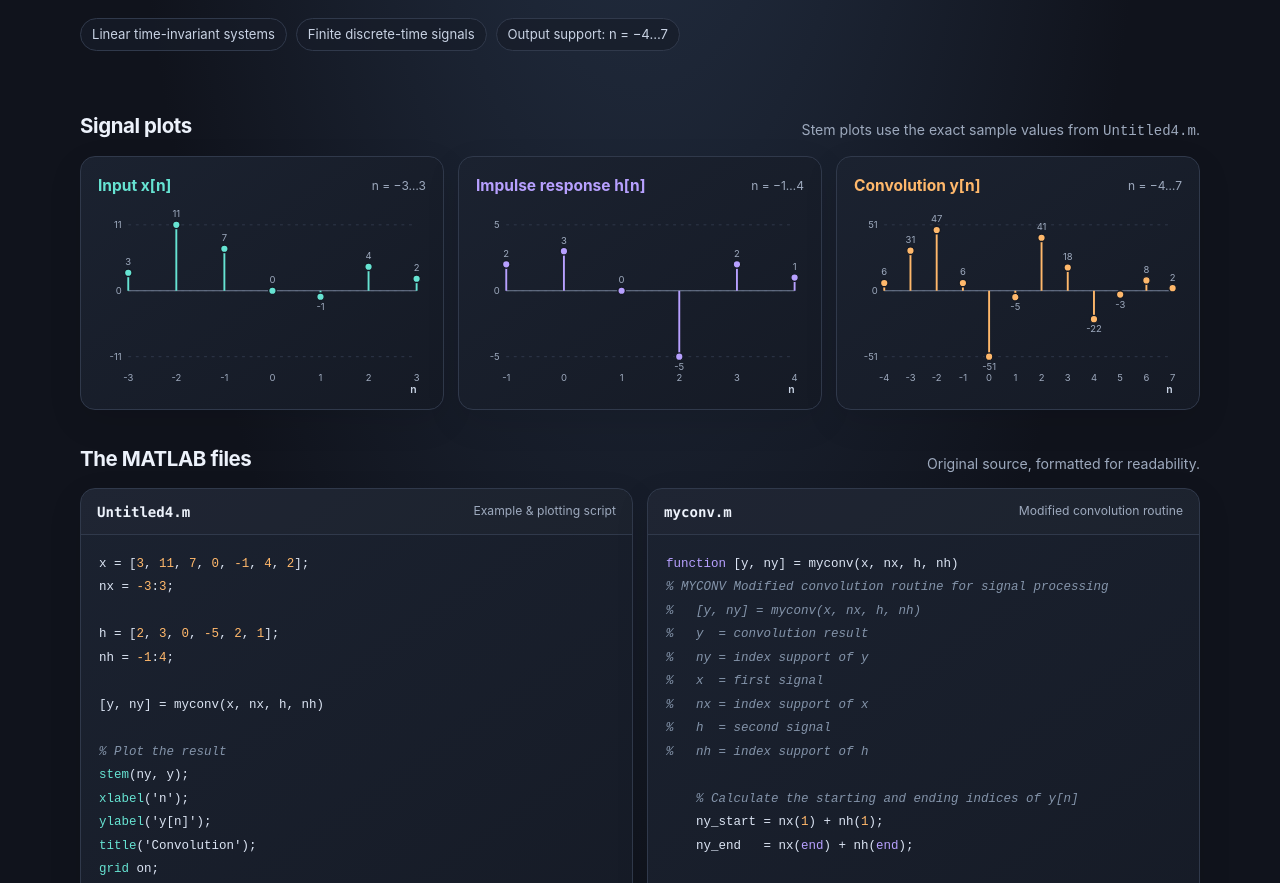
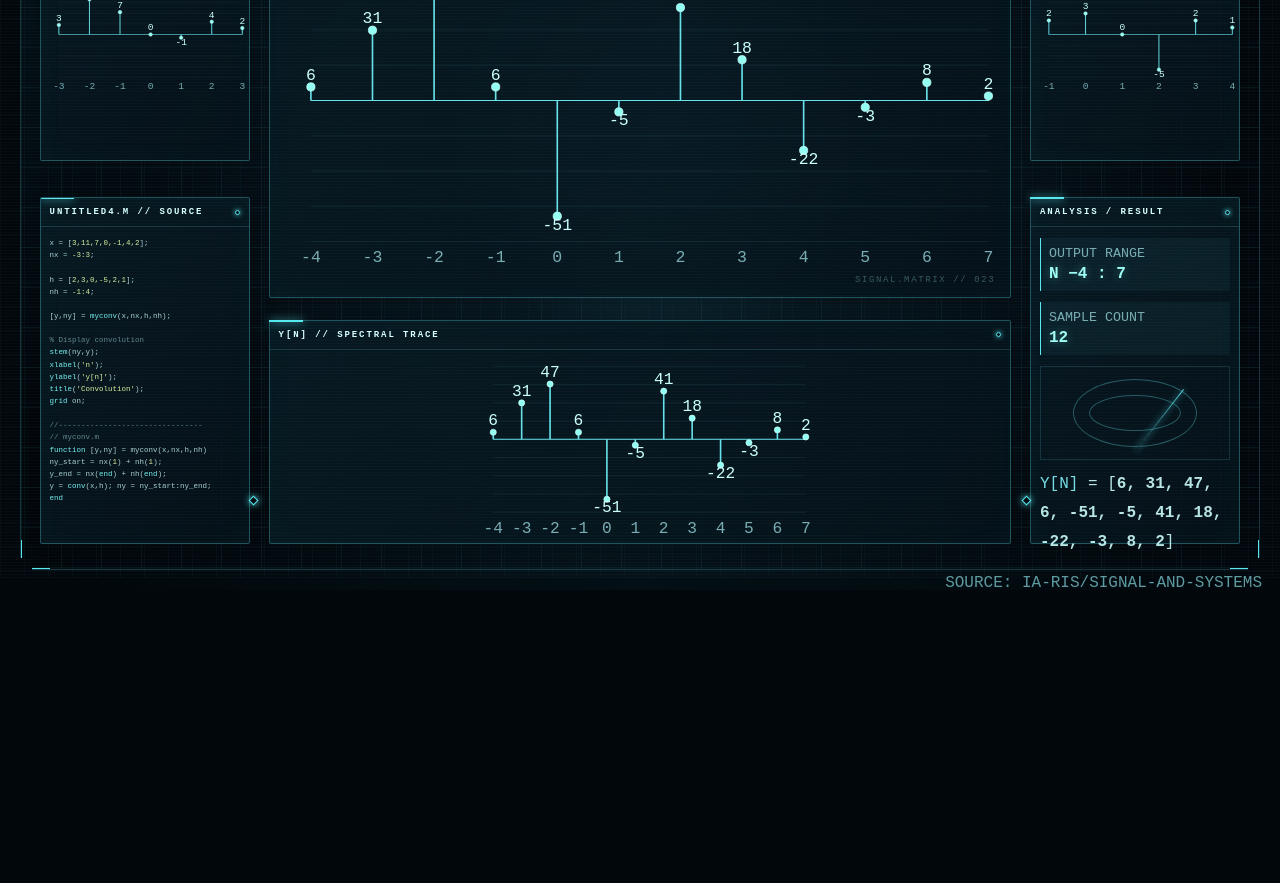
Before and after one commit to ia-ris/Signal-and-Systems, a plain HTML site: page index.html in a window 1280 px wide. Shown: the part 222-1105 px from the top of the page. After the commit the page ends 814 px from the top, so only its background shows below. Drawn offline with Linux system fonts and the light colour scheme.

Commit message:
Redesign the site to match the sci-fi analysis HUD reference

```diff
--- a/index.html
+++ b/index.html
@@ -2,195 +2,82 @@
 <html lang="en">
 <head>
   <meta charset="utf-8">
-  <meta name="viewport" content="width=device-width, initial-scale=1">
-  <meta name="theme-color" content="#10131c">
-  <title>Discrete Convolution | Signal &amp; Systems</title>
+  <meta name="viewport" content="width=device-width,initial-scale=1">
+  <title>SIGNAL // CONVOLUTION ANALYSIS</title>
   <style>
-    :root {
-      color-scheme: dark;
-      --bg: #10131c;
-      --panel: #181d29;
-      --panel-soft: #1d2432;
-      --line: #30394b;
-      --text: #edf2fb;
-      --muted: #9da9bd;
-      --cyan: #66e3d2;
-      --violet: #b7a0ff;
-      --orange: #ffb86b;
-      --red: #ff7792;
-      font-family: Inter, ui-sans-serif, system-ui, -apple-system, BlinkMacSystemFont, "Segoe UI", sans-serif;
-    }
-    * { box-sizing: border-box; }
-    body {
-      margin: 0;
-      min-width: 320px;
-      background: radial-gradient(ellipse at 50% -20%, #263348 0, var(--bg) 58%);
-      color: var(--text);
-      line-height: 1.5;
-    }
-    .wrap { width: min(1120px, calc(100% - 40px)); margin: 0 auto; }
-    header { padding: 54px 0 34px; }
-    .eyebrow { color: var(--cyan); font-size: .76rem; font-weight: 750; letter-spacing: .16em; text-transform: uppercase; }
-    h1 { margin: 12px 0 10px; font-size: clamp(2.2rem, 6vw, 4rem); line-height: 1.05; letter-spacing: -.055em; }
-    .intro { max-width: 680px; color: var(--muted); font-size: 1.05rem; }
-    .chips { display: flex; flex-wrap: wrap; gap: 9px; margin-top: 21px; }
-    .chip { border: 1px solid var(--line); border-radius: 999px; padding: 6px 11px; color: #c8d2e3; background: #171d29b8; font-size: .82rem; }
-    main { padding-bottom: 56px; }
-    .section-heading { display: flex; align-items: end; justify-content: space-between; gap: 16px; margin: 26px 0 14px; }
-    h2 { margin: 0; font-size: 1.28rem; letter-spacing: -.02em; }
-    .hint { margin: 0; color: var(--muted); font-size: .88rem; }
-    .charts { display: grid; grid-template-columns: repeat(3, minmax(0, 1fr)); gap: 14px; }
-    .card { min-width: 0; overflow: hidden; border: 1px solid var(--line); border-radius: 15px; background: linear-gradient(145deg, #1b2230, #151a25); box-shadow: 0 12px 35px #00000018; }
-    .chart-card { padding: 17px 15px 11px; }
-    .chart-title { display: flex; align-items: center; justify-content: space-between; gap: 8px; margin: 0 2px 6px; }
-    .chart-title h3 { margin: 0; font-size: .97rem; font-weight: 650; }
-    .chart-title span { font-size: .75rem; color: var(--muted); }
-    svg.plot { display: block; width: 100%; height: auto; overflow: visible; }
-    .axis { stroke: #77849a; stroke-width: 1; }
-    .gridline { stroke: #30394b; stroke-width: 1; stroke-dasharray: 3 5; }
-    .tick { fill: #9da9bd; font-size: 10px; }
-    .axis-label { fill: #c9d4e5; font-size: 11px; font-weight: 600; }
-    .stem { stroke-width: 2; }
-    .dot { stroke: #151a25; stroke-width: 1.5; }
-    .code-grid { display: grid; grid-template-columns: repeat(2, minmax(0, 1fr)); gap: 14px; }
-    .code-card { padding: 0; }
-    .code-head { display: flex; justify-content: space-between; align-items: center; padding: 13px 16px; border-bottom: 1px solid var(--line); background: #ffffff04; }
-    .file-name { font: 600 .88rem ui-monospace, SFMono-Regular, Menlo, monospace; }
-    .file-type { color: var(--muted); font-size: .76rem; }
-    pre { margin: 0; padding: 17px 18px 19px; overflow-x: auto; color: #dce5f4; font: 12.5px/1.72 ui-monospace, SFMono-Regular, Menlo, Consolas, monospace; tab-size: 4; }
-    .kw { color: var(--violet); }
-    .com { color: #8494aa; font-style: italic; }
-    .fn { color: var(--cyan); }
-    .num { color: var(--orange); }
-    .result { margin-top: 14px; padding: 17px 19px; display: flex; align-items: center; justify-content: space-between; gap: 20px; }
-    .result strong { display: block; font-size: .92rem; }
-    .result p { margin: 4px 0 0; color: var(--muted); font-size: .84rem; }
-    .values { color: var(--cyan); font: 600 .9rem/1.8 ui-monospace, SFMono-Regular, Menlo, monospace; text-align: right; overflow-wrap: anywhere; }
-    footer { border-top: 1px solid var(--line); padding: 19px 0 28px; color: var(--muted); font-size: .82rem; }
-    footer a { color: #b7c8e3; text-decoration: none; }
-    footer a:hover { color: var(--cyan); }
-    @media (max-width: 760px) { .charts { grid-template-columns: 1fr; } .chart-card { max-width: none; } .plot { max-width: 520px; margin: auto; } }
-    @media (max-width: 620px) { .wrap { width: min(100% - 28px, 1120px); } header { padding-top: 38px; } .section-heading { align-items: start; flex-direction: column; gap: 4px; } .code-grid { grid-template-columns: 1fr; } .result { align-items: start; flex-direction: column; gap: 8px; } .values { text-align: left; } }
+    :root{--ink:#02090e;--cyan:#58e8ef;--cyan2:#9ffff7;--blue:#1d9aa8;--lime:#72ffca;--glass:rgba(6,24,33,.82);--line:rgba(98,219,234,.46)}
+    *{box-sizing:border-box}html{min-height:100%}body{margin:0;min-width:320px;min-height:100vh;color:#c9f8f7;font-family:"Courier New",ui-monospace,monospace;background:#02070c;overflow-x:hidden}
+    body:before{content:"";position:fixed;inset:0;z-index:-2;background:linear-gradient(rgba(15,55,67,.18) 1px,transparent 1px),linear-gradient(90deg,rgba(15,55,67,.18) 1px,transparent 1px),radial-gradient(circle at 52% 44%,#174350 0,#07141d 28%,#02070c 68%);background-size:100% 24px,24px 100%,100% 100%}
+    body:after{content:"";position:fixed;inset:0;z-index:20;pointer-events:none;background:repeating-linear-gradient(0deg,rgba(255,255,255,.018) 0,rgba(255,255,255,.018) 1px,transparent 1px,transparent 3px);mix-blend-mode:screen}
+    .hud{min-height:100vh;padding:10px 20px 20px;background:linear-gradient(90deg,rgba(0,9,14,.1),rgba(21,77,90,.12),rgba(0,9,14,.1))}
+    .topbar{height:46px;border:1px solid var(--line);border-radius:3px;display:flex;align-items:center;justify-content:space-between;padding:0 16px;background:linear-gradient(90deg,rgba(5,29,38,.92),rgba(11,45,56,.74),rgba(5,29,38,.92));box-shadow:inset 0 0 18px rgba(91,226,240,.06);text-transform:uppercase}
+    .brand{display:flex;align-items:center;gap:12px}.brand-mark{width:24px;height:24px;border:1px solid var(--cyan);clip-path:polygon(50% 0,100% 25%,100% 75%,50% 100%,0 75%,0 25%);box-shadow:0 0 12px var(--cyan)}.brand strong{font-size:14px;letter-spacing:.16em}.brand small{display:block;color:#70bdc7;font-size8px;margin-top:-2px}
+    .status{display:flex;align-items:center;gap:22px;font-size:9px;letter-spacing:.12em}.live{color:var(--lime)}.live:before{content:"";display:inline-block;width:6px;height:6px;border-radius:50%;background:var(--lime);box-shadow:0 0 8px var(--lime);margin-right:7px}
+    .canvas{position:relative;max-width:1440px;height:calc(100vh - 76px);min-height:720px;margin:12px auto 0;border:1px solid rgba(88,204,218,.22);overflow:hidden;background:linear-gradient(135deg,rgba(20,82,94,.16),transparent 30%,rgba(3,17,24,.1));clip-path:polygon(0 12px,12px 12px,12px 0,calc(100% - 12px) 0,calc(100% - 12px) 12px,100% 12px,100% calc(100% - 12px),calc(100% - 12px) calc(100% - 12px),calc(100% - 12px) 100%,12px 100%,12px calc(100% - 12px),0 calc(100% - 12px))}
+    .canvas:before{content:"";position:absolute;inset:0;background-image:linear-gradient(rgba(73,177,191,.09) 1px,transparent 1px),linear-gradient(90deg,rgba(73,177,191,.09) 1px,transparent 1px);background-size:40px 40px}.corner{position:absolute;width:30px;height:30px;border-color:var(--cyan);border-style:solid;z-index:3}.tl{left:-1px;top:-1px;border-width:2px 0 0 2px}.tr{right:-1px;top:-1px;border-width:2px 2px 0 0}.bl{left:-1px;bottom:-1px;border-width:0 0 2px 2px}.br{right:-1px;bottom:-1px;border-width:0 2px 2px 0}
+    .module{position:absolute;z-index:2;border:1px solid rgba(81,205,219,.34);background:linear-gradient(135deg,rgba(7,26,35,.94),rgba(5,18,26,.86));box-shadow:inset 0 0 28px rgba(49,185,199,.035),0 6px 24px rgba(0,0,0,.26);border-radius:2px}.module:before{content:"";position:absolute;left:-1px;top:-1px;width:34px;height:2px;background:var(--cyan);box-shadow:0 0 8px var(--cyan)}.module-title{height:29px;border-bottom:1px solid rgba(91,189,200,.19);display:flex;align-items:center;justify-content:space-between;padding:0 9px;font-size8px;letter-spacing:.12em;text-transform:uppercase;color:#98dbe0}.module-title b{color:#d7ffff;font-size:9px}.module-title i{width:5px;height:5px;border:1px solid var(--cyan);border-radius:50%;box-shadow:0 0 5px var(--cyan)}
+    .mainplot{left:20%;top:5.5%;width:60%;height:57%}.mainplot-inner{position:absolute;inset:38px 10px 8px}.mainplot svg{width:100%;height:100%;display:block}.watermark{position:absolute;right:15px;bottom:12px;font-size:9px;color:rgba(146,220,225,.35);letter-spacing:.18em}
+    .xpanel{left:1.5%;top:5.5%;width:17%;height:38%}.hpanel{right:1.5%;top:5.5%;width:17%;height:38%}.ypanel{left:20%;bottom:3.5%;width:60%;height:31%}.xpanel svg,.hpanel svg,.ypanel svg{width:100%;height:calc(100% - 29px)}
+    .codepanel{left:1.5%;bottom:3.5%;width:17%;height:48%;overflow:hidden}.codepanel pre{margin:0;height:calc(100% - 29px);overflow:auto;padding:10px 9px;font-size:7.5px;line-height:1.62;color:#a7d0d4;scrollbar-width:thin}.kw{color:#74eff0}.comment{color:#60868e}.number{color:#d9efa2}
+    .resultpanel{right:1.5%;bottom:3.5%;width:17%;height:48%}.metric{margin:11px 9px;padding:8px;border-left:1px solid var(--cyan);background:rgba(54,172,184,.07)}.metric small{display:block;font-size7px;color:#79adb4}.metric strong{display:block;margin-top:4px;color:var(--cyan2);font-size18px;text-shadow:0 0 10px rgba(111,255,231,.35)}.value-list{margin:10px 9px;max-height:210px;overflow:auto;font-size8px;color:#b7e5e5;line-height:1.8;word-break:break-all}.value-list span{color:#75dce5}.radar{height:94px;margin:4px 9px;position:relative;border:1px solid rgba(92,194,205,.18)}.radar:before,.radar:after{content:"";position:absolute;inset:12px 32px;border:1px solid rgba(96,220,230,.35);border-radius:50%}.radar:after{inset:28px 48px}.radar .needle{position:absolute;left:50%;bottom:8px;width:1px;height:78px;background:linear-gradient(var(--cyan),transparent);transform-origin:bottom;transform:rotate(38deg);box-shadow:0 0 6px var(--cyan)}
+    .node{position:absolute;width:7px;height:7px;border:1px solid var(--cyan);transform:rotate(45deg);box-shadow:0 0 7px var(--cyan);z-index:4}.n1{left:18.5%;top:12%}.n2{right:18.5%;top:12%}.n3{left:18.5%;bottom:9%}.n4{right:18.5%;bottom:9%}
+    .axis,.stem{stroke:#66e1e9}.stem{stroke-width:1.6}.dot{fill:#92fff3;stroke:#cafffb;stroke-width:.7}.gridline{stroke:rgba(90,174,184,.15);stroke-width:.7}.label{fill:#79adb4;font-size8px}.label-zero{fill:#cafffb}.axis{stroke-width:1}
+    .source-link{position:absolute;right:18px;bottom:-14px;font-size7px;color:#5d9ba1;text-decoration:none}.source-link:hover{color:var(--cyan)}
+    @media(max-width:900px){.hud{padding:8px}.canvas{height:auto;min-height:1180px}.topbar{height:42px}.status span:not(.live){display:none}.mainplot{left:2%;top:4%;width:96%;height:260px}.xpanel{left:2%;top:28%;width:47%;height:230px}.hpanel{right:2%;top:28%;width:47%;height:230px}.ypanel{left:2%;top:49%;width:96%;height:250px}.codepanel{left:2%;top:72%;width:47%;height:260px}.resultpanel{right:2%;top:72%;width:47%;height:260px}.n1,.n2,.n3,.n4{display:none}}
   </style>
 </head>
 <body>
-  <header class="wrap">
-    <div class="eyebrow">Signal &amp; Systems · MATLAB lab</div>
-    <h1>Discrete convolution</h1>
-    <p class="intro">A visual walkthrough of the repository’s two MATLAB files: the input sequences, their convolution, and the code that computes and plots the result.</p>
-    <div class="chips"><span class="chip">Linear time-invariant systems</span><span class="chip">Finite discrete-time signals</span><span class="chip">Output support: n = −4…7</span></div>
-  </header>
+  <div class="hud">
+    <header class="topbar"><div class="brand"><div class="brand-mark"></div><div><strong>CONV//SYS</strong><small>DISCRETE SIGNAL LAB</small></div></div><div class="status"><span>NODE 08.42</span><span>CHANNEL 01</span><span class="live">SYSTEM LIVE</span></div></header>
+    <section class="canvas" aria-label="Signal and Systems convolution interface">
+      <i class="corner tl"></i><i class="corner tr"></i><i class="corner bl"></i><i class="corner br"></i><i class="node n1"></i><i class="node n2"></i><i class="node n3"></i><i class="node n4"></i>
+      <article class="module mainplot"><div class="module-title"><b>Y[N] // CONVOLVED OUTPUT</b><i></i></div><div class="mainplot-inner"><svg id="main-y" role="img" aria-label="Convolution stem plot"></svg></div><div class="watermark">SIGNAL.MATRIX // 023</div></article>
+      <article class="module xpanel"><div class="module-title"><b>X[N] // INPUT</b><i></i></div><svg id="plot-x" role="img" aria-label="Input x of n"></svg></article>
+      <article class="module hpanel"><div class="module-title"><b>H[N] // RESPONSE</b><i></i></div><svg id="plot-h" role="img" aria-label="Impulse response h of n"></svg></article>
+      <article class="module ypanel"><div class="module-title"><b>Y[N] // SPECTRAL TRACE</b><i></i></div><svg id="plot-y" role="img" aria-label="Convolution spectral trace"></svg></article>
+      <article class="module codepanel"><div class="module-title"><b>Untitled4.m // source</b><i></i></div><pre><code>x = [<span class="number">3,11,7,0,-1,4,2</span>];
+nx = <span class="number">-3:3</span>;
 
-  <main class="wrap">
-    <div class="section-heading">
-      <h2>Signal plots</h2>
-      <p class="hint">Stem plots use the exact sample values from <code>Untitled4.m</code>.</p>
-    </div>
-    <section class="charts" aria-label="Input and convolution signal plots">
-      <article class="card chart-card"><div class="chart-title"><h3 style="color:var(--cyan)">Input x[n]</h3><span>n = −3…3</span></div><svg class="plot" id="plot-x" role="img" aria-label="Stem plot of x of n"></svg></article>
-      <article class="card chart-card"><div class="chart-title"><h3 style="color:var(--violet)">Impulse response h[n]</h3><span>n = −1…4</span></div><svg class="plot" id="plot-h" role="img" aria-label="Stem plot of h of n"></svg></article>
-      <article class="card chart-card"><div class="chart-title"><h3 style="color:var(--orange)">Convolution y[n]</h3><span>n = −4…7</span></div><svg class="plot" id="plot-y" role="img" aria-label="Stem plot of the convolution output y of n"></svg></article>
+h = [<span class="number">2,3,0,-5,2,1</span>];
+nh = <span class="number">-1:4</span>;
+
+[y,ny] = <span class="kw">myconv</span>(x,nx,h,nh);
+
+<span class="comment">% Display convolution</span>
+<span class="kw">stem</span>(ny,y);
+<span class="kw">xlabel</span>(<span class="number">'n'</span>);
+<span class="kw">ylabel</span>(<span class="number">'y[n]'</span>);
+<span class="kw">title</span>(<span class="number">'Convolution'</span>);
+<span class="kw">grid</span> on;
+
+<span class="comment">//--------------------------------</span>
+<span class="comment">// myconv.m</span>
+<span class="kw">function</span> [y,ny] = myconv(x,nx,h,nh)
+ny_start = nx(<span class="number">1</span>) + nh(<span class="number">1</span>);
+y_end = nx(<span class="kw">end</span>) + nh(<span class="kw">end</span>);
+y = <span class="kw">conv</span>(x,h); ny = ny_start:ny_end;
+<span class="kw">end</span></code></pre></article>
+      <article class="module resultpanel"><div class="module-title"><b>Analysis / result</b><i></i></div><div class="metric"><small>OUTPUT RANGE</small><strong id="range">N −4 : 7</strong></div><div class="metric"><small>SAMPLE COUNT</small><strong>12</strong></div><div class="radar"><div class="needle"></div></div><div class="value-list"><span>Y[N]</span> = [<b id="values"></b>]</div></article>
     </section>
-
-    <div class="section-heading" style="margin-top:34px">
-      <h2>The MATLAB files</h2>
-      <p class="hint">Original source, formatted for readability.</p>
-    </div>
-    <section class="code-grid" aria-label="MATLAB source code">
-      <article class="card code-card">
-        <div class="code-head"><span class="file-name">Untitled4.m</span><span class="file-type">Example &amp; plotting script</span></div>
-        <pre><code>x = [<span class="num">3</span>, <span class="num">11</span>, <span class="num">7</span>, <span class="num">0</span>, <span class="num">-1</span>, <span class="num">4</span>, <span class="num">2</span>];
-nx = <span class="num">-3</span>:<span class="num">3</span>;
-
-h = [<span class="num">2</span>, <span class="num">3</span>, <span class="num">0</span>, <span class="num">-5</span>, <span class="num">2</span>, <span class="num">1</span>];
-nh = <span class="num">-1</span>:<span class="num">4</span>;
-
-[y, ny] = myconv(x, nx, h, nh)
-
-<span class="com">% Plot the result</span>
-<span class="fn">stem</span>(ny, y);
-<span class="fn">xlabel</span>(<span class="str">'n'</span>);
-<span class="fn">ylabel</span>(<span class="str">'y[n]'</span>);
-<span class="fn">title</span>(<span class="str">'Convolution'</span>);
-<span class="fn">grid</span> on;</code></pre>
-      </article>
-      <article class="card code-card">
-        <div class="code-head"><span class="file-name">myconv.m</span><span class="file-type">Modified convolution routine</span></div>
-        <pre><code><span class="kw">function</span> [y, ny] = myconv(x, nx, h, nh)
-<span class="com">% MYCONV Modified convolution routine for signal processing</span>
-<span class="com">%   [y, ny] = myconv(x, nx, h, nh)</span>
-<span class="com">%   y  = convolution result</span>
-<span class="com">%   ny = index support of y</span>
-<span class="com">%   x  = first signal</span>
-<span class="com">%   nx = index support of x</span>
-<span class="com">%   h  = second signal</span>
-<span class="com">%   nh = index support of h</span>
-
-    <span class="com">% Calculate the starting and ending indices of y[n]</span>
-    ny_start = nx(<span class="num">1</span>) + nh(<span class="num">1</span>);
-    ny_end   = nx(<span class="kw">end</span>) + nh(<span class="kw">end</span>);
-
-    <span class="com">% Generate the index vector for y[n]</span>
-    ny = ny_start : ny_end;
-
-    <span class="com">% Compute the convolution using MATLAB's built-in conv function</span>
-    y = <span class="fn">conv</span>(x, h);
-
-<span class="kw">end</span></code></pre>
-      </article>
-    </section>
-
-    <aside class="card result" aria-live="polite">
-      <div><strong>Computed result</strong><p>y[n] = x[n] * h[n], with output indices starting at nx(1) + nh(1).</p></div>
-      <div class="values" id="result-values"></div>
-    </aside>
-  </main>
-  <footer><div class="wrap">Source: <a href="https://github.com/ia-ris/Signal-and-Systems">ia-ris/Signal-and-Systems</a> · The charts are rendered locally in this page.</div></footer>
-
+  </div>
   <script>
-    const x = [3, 11, 7, 0, -1, 4, 2];
-    const nx = [-3, -2, -1, 0, 1, 2, 3];
-    const h = [2, 3, 0, -5, 2, 1];
-    const nh = [-1, 0, 1, 2, 3, 4];
-    const y = Array(x.length + h.length - 1).fill(0);
-    for (let i = 0; i < x.length; i++) {
-      for (let j = 0; j < h.length; j++) y[i + j] += x[i] * h[j];
+    const x=[3,11,7,0,-1,4,2],nx=[-3,-2,-1,0,1,2,3];
+    const h=[2,3,0,-5,2,1],nh=[-1,0,1,2,3,4];
+    const y=Array(12).fill(0);for(let i=0;i<x.length;i++)for(let j=0;j<h.length;j++)y[i+j]+=x[i]*h[j];
+    const ny=Array.from({length:12},(_,i)=>-4+i);document.getElementById('values').textContent=y.join(', ');
+    function draw(id,indices,values,color='#66e1e9',large=false){
+      const svg=document.getElementById(id),W=large?700:350,H=large?320:190,L=30,R=12,T=16,B=30;
+      const max=Math.max(...values.map(Math.abs),1),zero=T+(H-T-B)/2,scale=(H-T-B)/2/max*.82;
+      const px=i=>L+i*(W-L-R)/(values.length-1),py=v=>zero-v*scale;
+      let s=`<defs><filter id="gl"><feGaussianBlur stdDeviation="2" result="b"/><feMerge><feMergeNode in="b"/><feMergeNode in="SourceGraphic"/></feMerge></filter></defs>`;
+      for(let i=0;i<=8;i++){const gy=T+i*(H-T-B)/8;s+=`<line class="gridline" x1="${L}" y1="${gy}" x2="${W-R}" y2="${gy}"/>`}
+      s+=`<line class="axis" x1="${L}" y1="${zero}" x2="${W-R}" y2="${zero}"/>`;
+      values.forEach((v,i)=>{const X=px(i),Y=py(v);s+=`<line class="stem" x1="${X}" y1="${zero}" x2="${X}" y2="${Y}" stroke="${color}"/><circle class="dot" cx="${X}" cy="${Y}" r="${large?4:3}"/><text class="label label-zero" x="${X}" y="${Y+(v>=0?-7:13)}" text-anchor="middle">${v}</text><text class="label" x="${X}" y="${H-10}" text-anchor="middle">${indices[i]}</text>`});
+      svg.setAttribute('viewBox',`0 0 ${W} ${H}`);svg.innerHTML=s;
     }
-    const ny = Array.from({ length: y.length }, (_, i) => nx[0] + nh[0] + i);
-
-    function drawStem(id, indices, values, color) {
-      const svg = document.getElementById(id);
-      const W = 350, H = 205, left = 34, right = 12, top = 14, bottom = 34;
-      const zeroY = top + (H - top - bottom) / 2;
-      const maxAbs = Math.max(...values.map(Math.abs), 1);
-      const plotHeight = H - top - bottom;
-      const scale = (plotHeight / 2 - 9) / maxAbs;
-      const xPos = i => left + (indices.length === 1 ? 0 : i * (W - left - right) / (indices.length - 1));
-      const yPos = value => zeroY - value * scale;
-      const ticks = [-maxAbs, 0, maxAbs];
-      let out = '';
-      ticks.forEach(t => {
-        const py = yPos(t);
-        out += `<line class="gridline" x1="${left}" y1="${py}" x2="${W-right}" y2="${py}"/>`;
-        out += `<text class="tick" x="${left-7}" y="${py+3}" text-anchor="end">${t}</text>`;
-      });
-      out += `<line class="axis" x1="${left}" y1="${zeroY}" x2="${W-right}" y2="${zeroY}"/>`;
-      out += `<text class="axis-label" x="${W-right}" y="${H-5}" text-anchor="end">n</text>`;
-      values.forEach((v, i) => {
-        const px = xPos(i), py = yPos(v);
-        out += `<line class="stem" x1="${px}" y1="${zeroY}" x2="${px}" y2="${py}" stroke="${color}"/>`;
-        out += `<circle class="dot" cx="${px}" cy="${py}" r="4" fill="${color}"/>`;
-        out += `<text class="tick" x="${px}" y="${H-17}" text-anchor="middle">${indices[i]}</text>`;
-        out += `<text class="tick" x="${px}" y="${py + (v >= 0 ? -8 : 14)}" text-anchor="middle" fill="#edf2fb">${v}</text>`;
-      });
-      svg.setAttribute('viewBox', `0 0 ${W} ${H}`);
-      svg.innerHTML = out;
-    }
-
-    drawStem('plot-x', nx, x, '#66e3d2');
-    drawStem('plot-h', nh, h, '#b7a0ff');
-    drawStem('plot-y', ny, y, '#ffb86b');
-    document.getElementById('result-values').textContent = `n = ${ny[0]}…${ny[ny.length - 1]}  ·  [${y.join(', ')}]`;
+    function drawMain(){draw('main-y',ny,y,'#74fff0',true)}
+    draw('plot-x',nx,x);draw('plot-h',nh,h,'#58c6dd');draw('plot-y',ny,y,'#91fff3');drawMain();
   </script>
+  <a class="source-link" href="https://github.com/ia-ris/Signal-and-Systems">SOURCE: IA-RIS/SIGNAL-AND-SYSTEMS</a>
 </body>
 </html>
```
